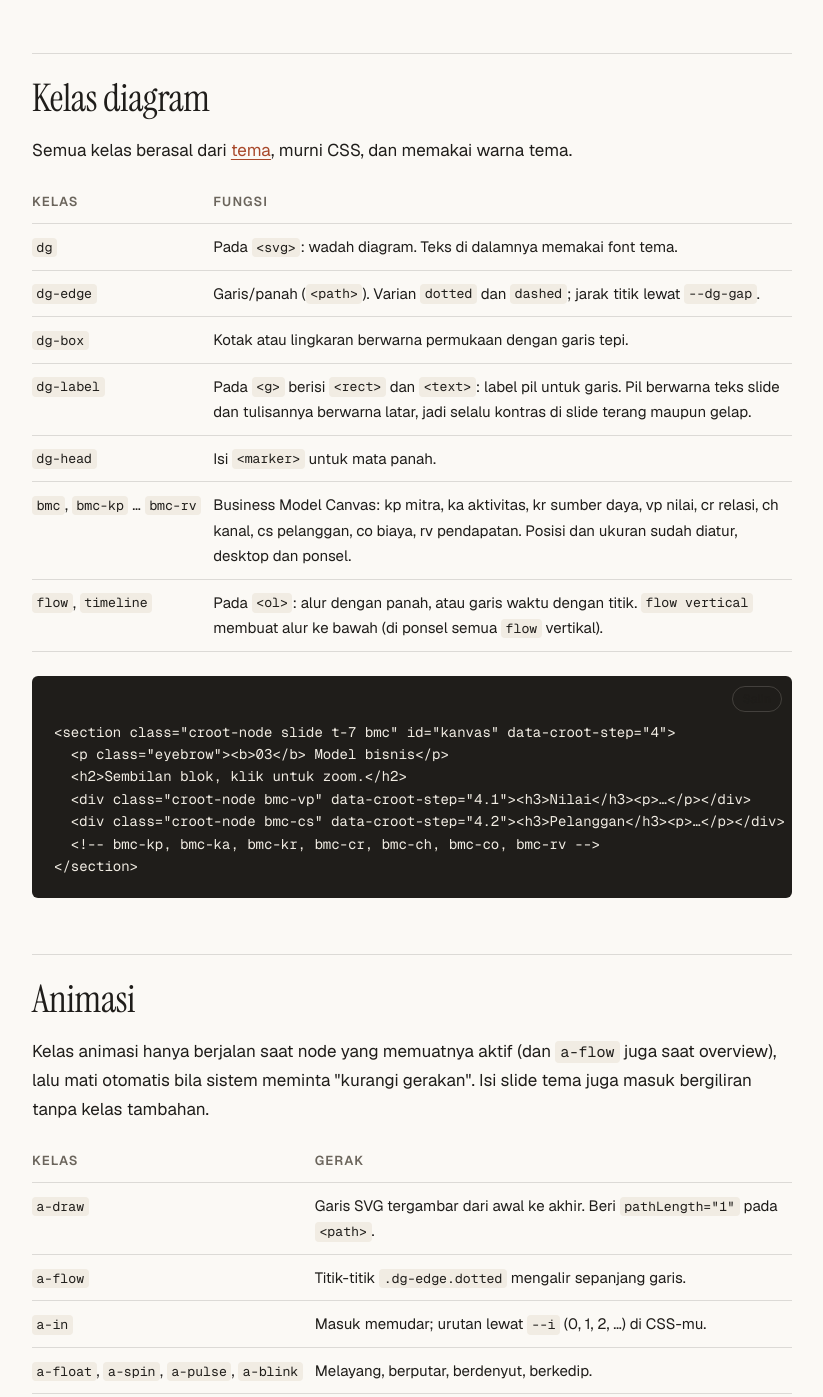
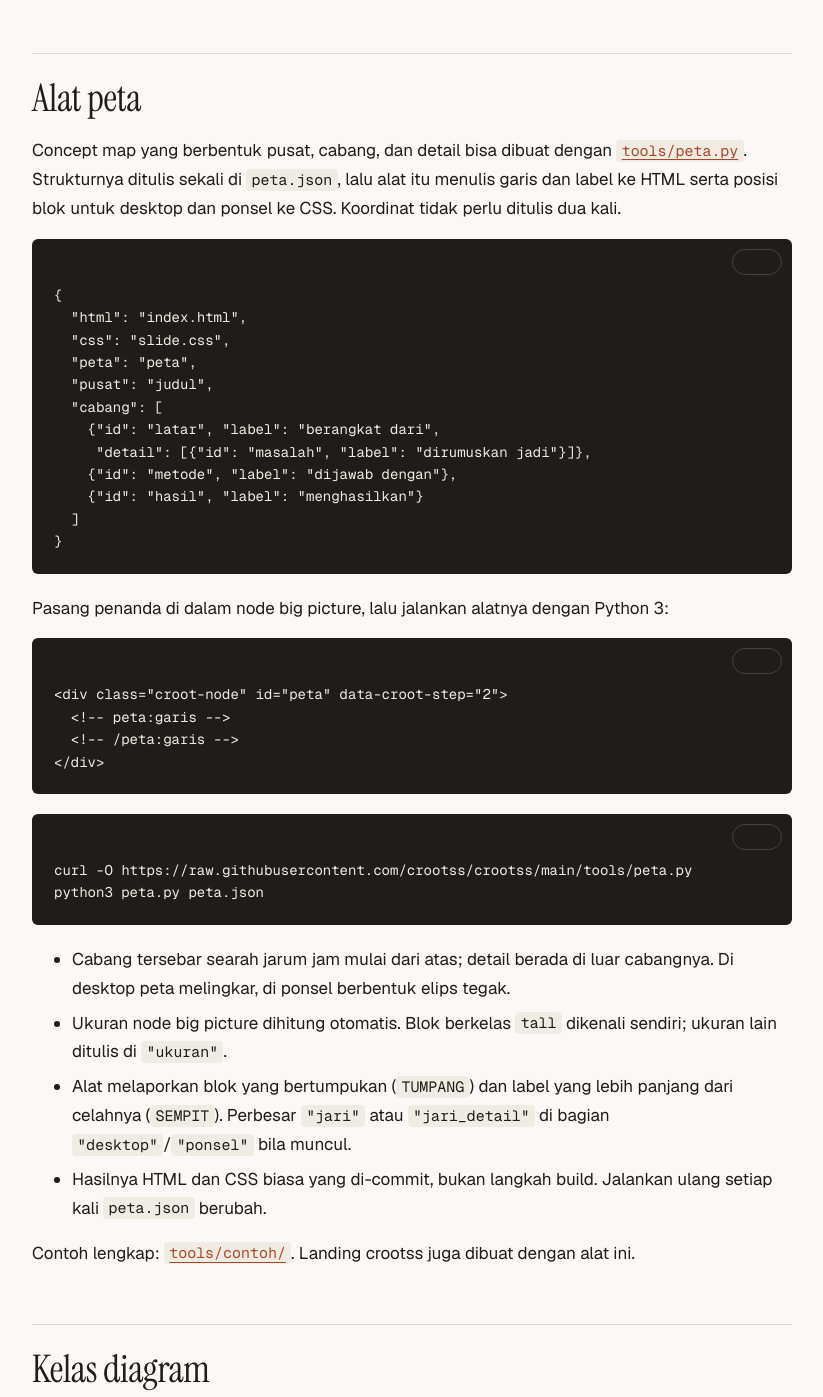
Before and after one commit to crootss/docs, a plain HTML site: page big-picture/index.html in a window 1280 px wide. Shown: the part 3762-5159 px from the top of the page, without its empty margins (376-1199 px from the left). Drawn offline with nearby package versions, Linux system fonts and the light colour scheme.

Commit message:
big-picture: alat peta

```diff
--- a/big-picture/index.html
+++ b/big-picture/index.html
@@ -190,6 +190,35 @@
 &lt;/svg&gt;</code></pre>
 <p>Versi lengkap kedua diagram ada di <a href="https://github.com/crootss/themes/tree/main/demo">demo tema</a> (slide System context dan Rich picture).</p>
 
+<h2 id="alat-peta">Alat peta</h2>
+<p>Concept map yang berbentuk pusat, cabang, dan detail bisa dibuat dengan <a href="https://github.com/crootss/crootss/blob/main/tools/peta.py"><code>tools/peta.py</code></a>. Strukturnya ditulis sekali di <code>peta.json</code>, lalu alat itu menulis garis dan label ke HTML serta posisi blok untuk desktop dan ponsel ke CSS. Koordinat tidak perlu ditulis dua kali.</p>
+<pre><code class="language-json">{
+  &quot;html&quot;: &quot;index.html&quot;,
+  &quot;css&quot;: &quot;slide.css&quot;,
+  &quot;peta&quot;: &quot;peta&quot;,
+  &quot;pusat&quot;: &quot;judul&quot;,
+  &quot;cabang&quot;: [
+    {&quot;id&quot;: &quot;latar&quot;, &quot;label&quot;: &quot;berangkat dari&quot;,
+     &quot;detail&quot;: [{&quot;id&quot;: &quot;masalah&quot;, &quot;label&quot;: &quot;dirumuskan jadi&quot;}]},
+    {&quot;id&quot;: &quot;metode&quot;, &quot;label&quot;: &quot;dijawab dengan&quot;},
+    {&quot;id&quot;: &quot;hasil&quot;, &quot;label&quot;: &quot;menghasilkan&quot;}
+  ]
+}</code></pre>
+<p>Pasang penanda di dalam node big picture, lalu jalankan alatnya dengan Python 3:</p>
+<pre><code class="language-html">&lt;div class=&quot;croot-node&quot; id=&quot;peta&quot; data-croot-step=&quot;2&quot;&gt;
+  &lt;!-- peta:garis --&gt;
+  &lt;!-- /peta:garis --&gt;
+&lt;/div&gt;</code></pre>
+<pre><code class="language-sh">curl -O https://raw.githubusercontent.com/crootss/crootss/main/tools/peta.py
+python3 peta.py peta.json</code></pre>
+<ul>
+  <li>Cabang tersebar searah jarum jam mulai dari atas; detail berada di luar cabangnya. Di desktop peta melingkar, di ponsel berbentuk elips tegak.</li>
+  <li>Ukuran node big picture dihitung otomatis. Blok berkelas <code>tall</code> dikenali sendiri; ukuran lain ditulis di <code>&quot;ukuran&quot;</code>.</li>
+  <li>Alat melaporkan blok yang bertumpukan (<code>TUMPANG</code>) dan label yang lebih panjang dari celahnya (<code>SEMPIT</code>). Perbesar <code>&quot;jari&quot;</code> atau <code>&quot;jari_detail&quot;</code> di bagian <code>&quot;desktop&quot;</code>/<code>&quot;ponsel&quot;</code> bila muncul.</li>
+  <li>Hasilnya HTML dan CSS biasa yang di-commit, bukan langkah build. Jalankan ulang setiap kali <code>peta.json</code> berubah.</li>
+</ul>
+<p>Contoh lengkap: <a href="https://github.com/crootss/crootss/tree/main/tools/contoh"><code>tools/contoh/</code></a>. Landing crootss juga dibuat dengan alat ini.</p>
+
 <h2 id="kelas">Kelas diagram</h2>
 <p>Semua kelas berasal dari <a href="../tema/">tema</a>, murni CSS, dan memakai warna tema.</p>
 <table>
```
